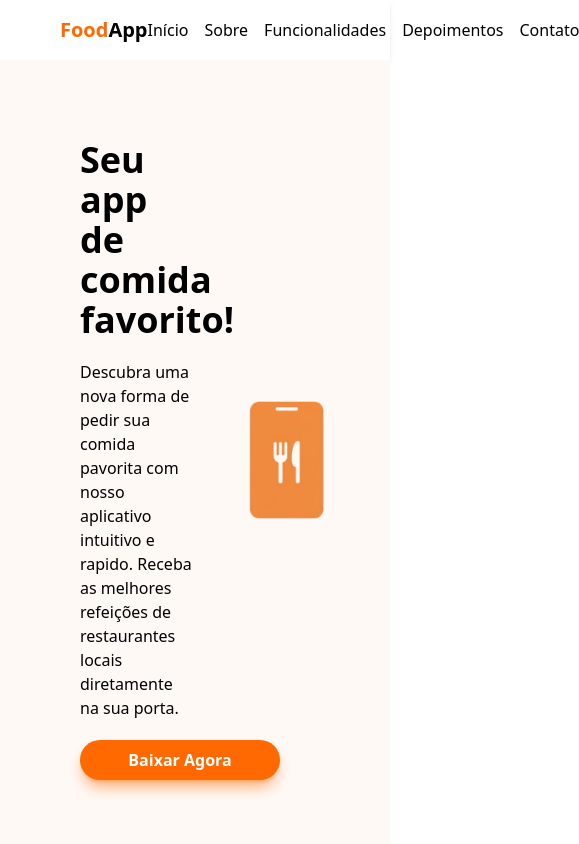
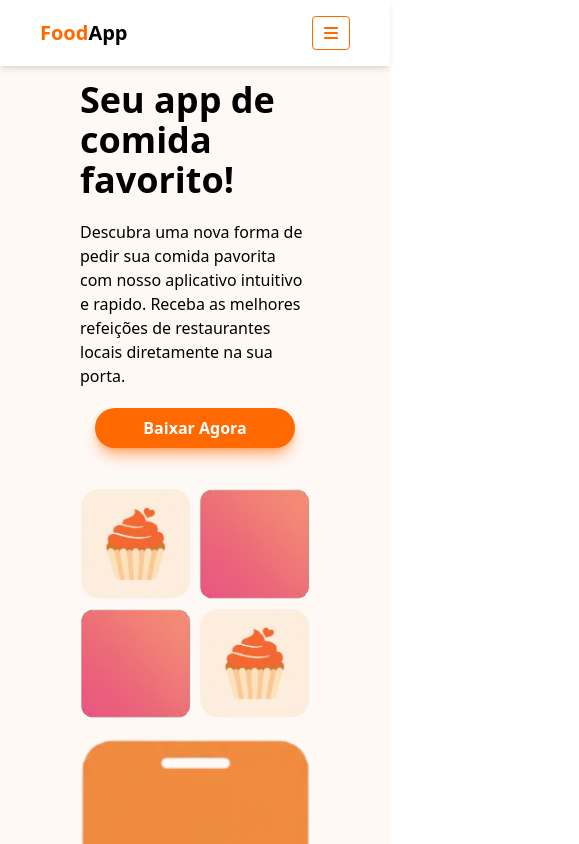
Before and after one commit to Gsn00/cp05-webdev, a React (Vite) app: page / in a window 390 px wide. Shown: the top 844 px of the page, 579 px wide, since content can reach past the window. Built offline with nearby package versions, Linux system fonts and the light colour scheme.

Commit message:
Responsividade

```diff
--- a/src/componentes/Depoimentos.jsx
+++ b/src/componentes/Depoimentos.jsx
@@ -8,7 +8,7 @@ export default function Depoimentos() {
       <p className="text-center w-full text-gray-500">
         Veja as experiências de quem já usa o FoodApp no dia a dia
       </p>
-      <div className="grid grid-cols-3 gap-10 w-full">
+      <div className="grid grid-cols-1 md:grid-cols-3 gap-10 w-full">
         <div className="p-10 flex flex-col gap-5 bg-white shadow-md rounded-lg">
           <div className="flex gap-5">
             <img src="/imgs/imagem.png" alt="" />
--- a/src/componentes/Formulario.jsx
+++ b/src/componentes/Formulario.jsx
@@ -35,7 +35,7 @@ export default function Formulario() {
         </div>
         <button
           type="submit"
-          className="bg-orange-500 text-white py-2 px-4 rounded-md hover:bg-orange-600"
+          className="bg-orange-500 text-white py-2 px-4 rounded-[20px] hover:bg-orange-600 w-full md:w-auto cursor-pointer font-bold shadow-orange-500/50 shadow-lg"
         >
           Enviar
         </button>
--- a/src/componentes/Funcionalidades.jsx
+++ b/src/componentes/Funcionalidades.jsx
@@ -12,7 +12,7 @@ export default function Funcionalidades() {
         Descubra como nosso aplicativo torna o processo de pedir comida mais
         fácil, rápido e agradável.
       </p>
-      <div className="grid grid-cols-4 gap-10 w-full">
+      <div className="grid grid-cols-1 md:grid-cols-4 gap-10 w-full">
         <div className="flex flex-col items-center p-5 rounded-lg shadow-sm transition-shadow duration-300 text-center bg-white">
           <img
             src="/imgs/funcionalidade__1.jpg"
--- a/src/componentes/Header.jsx
+++ b/src/componentes/Header.jsx
@@ -1,9 +1,14 @@
+import { FontAwesomeIcon } from "@fortawesome/react-fontawesome";
+import { faBars } from "@fortawesome/free-solid-svg-icons";
+
 export default function Header() {
   return (
-    <header className="w-full px-15 py-4 bg-white text-black flex justify-between items-center shadow-md">
-      <h1 className="text-xl font-bold text-orange-500 flex">Food <span className="text-black">App</span></h1>
+    <header className="w-full px-10 md:px-15 py-4 bg-white text-black flex justify-between items-center shadow-md fixed top-0 left-0 z-50">
+      <h1 className="text-xl font-bold text-orange-500 flex">
+        Food <span className="text-black">App</span>
+      </h1>
       <nav>
-        <ul className="flex space-x-4" >
+        <ul className="hidden md:flex space-x-4 z-10">
           <li>
             <a href="#home">Início</a>
           </li>
@@ -20,6 +25,9 @@ export default function Header() {
             <a href="#contato">Contato</a>
           </li>
         </ul>
+        <button className="md:hidden flex items-center p-2 border border-orange-500 rounded text-orange-500">
+          <FontAwesomeIcon icon={faBars} />
+        </button>
       </nav>
     </header>
   );
--- a/src/componentes/Hero.jsx
+++ b/src/componentes/Hero.jsx
@@ -1,19 +1,19 @@
 export default function Hero() {
   return (
-    <section className="w-full py-20 bg-[#fff9f6] flex px-20 gap-10">
-      <div className="w-[50%] flex flex-col gap-5 justify-center">
+    <section className="w-full py-20 bg-[#fff9f6] flex flex-col md:flex-row px-20 gap-10">
+      <div className="w-full md:w-[50%] flex flex-col gap-5 justify-center">
         <h1 className="text-4xl font-bold">Seu app de comida favorito!</h1>
         <p>
           Descubra uma nova forma de pedir sua comida pavorita com nosso
           aplicativo intuitivo e rapido. Receba as melhores refeições de
           restaurantes locais diretamente na sua porta.
         </p>
-        <button className="bg-orange-500 text-white py-2 px-4 rounded-[20px] w-[200px] font-bold shadow-orange-500/50 shadow-lg hover:bg-orange-600 cursor-pointer">
+        <button className="bg-orange-500 text-white py-2 px-4 rounded-[20px] w-[200px] font-bold shadow-orange-500/50 shadow-lg hover:bg-orange-600 cursor-pointer mx-auto md:mx-0">
           Baixar Agora
         </button>
       </div>
-      <div className="w-[50%] flex justify-center items-center gap-5">
-        <div className="w-[50%] grid grid-cols-2 gap-2">
+      <div className="w-full md:w-[50%] flex flex-col md:flex-row justify-center items-center gap-5">
+        <div className="w-full md:w-[50%] grid grid-cols-2 gap-2">
           <img
             src="/imgs/image__1.png"
             alt="Imagem 1"
--- a/src/componentes/Sobre.jsx
+++ b/src/componentes/Sobre.jsx
@@ -15,8 +15,8 @@ export default function Sobre() {
         Conheça o aplicativo que está revolucionando a forma como as pessoas
         pedem comida online.
       </p>
-      <div className="flex">
-        <div className="w-[50%] flex flex-col gap-5 justify-center">
+      <div className="flex flex-col md:flex-row w-full gap-10">
+        <div className="w-full md:w-[50%] flex flex-col gap-5 justify-center">
           <h2 className="text-2xl font-bold">Um novo jeito de pedir comida</h2>
           <p className="text-gray-500">
             O FoodApp foi desenvolvido pensando em oferecer a melhor experiência
@@ -56,7 +56,7 @@ export default function Sobre() {
             </p>
           </div>
         </div>
-        <div className="w-[50%] text-center">
+        <div className="w-full md:w-[50%] text-center">
           <img src="/imgs/sobre.jpg" alt="" className="w-full" />
         </div>
       </div>
```
